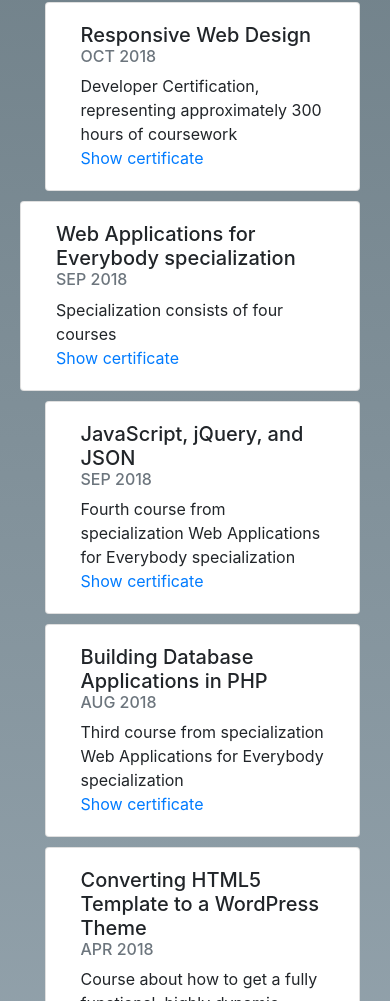
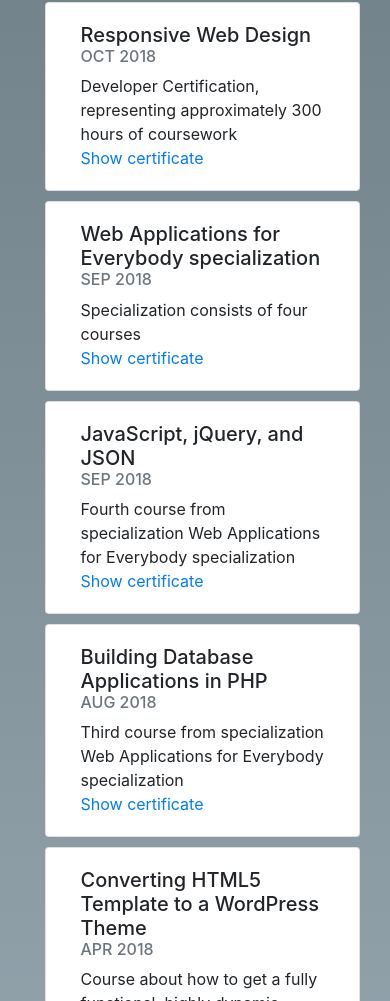
Before and after one commit to adrszl/adrszl.github.io, a website: page index.html in a window 390 px wide. Shown: the part 2594-3595 px from the top of the page. Drawn offline with nearby package versions, Linux system fonts and the light colour scheme; a script that the page names is missing.

Commit message:
Card fix on main page

```diff
--- a/index.html
+++ b/index.html
@@ -206,7 +206,7 @@
           <a href="https://www.freecodecamp.org/certification/fcc0176f6e9-28d2-4c52-b6c5-1bb0a86d1dd8/responsive-web-design" class="card-link" target="_blank">Show certificate</a>
         </div>
       </div>
-      <div class="card col-sm-5 col-md-4 col-lg-3 col-xl-2">
+      <div class="card col-sm-5 col-md-4 col-lg-3 col-xl-2 offset-sm-2">
         <div class="card-body">
           <h5 class="card-title">Web Applications for Everybody specialization</h5>
           <h6 class="card-subtitle mb-2 text-muted">SEP 2018</h6>
```
